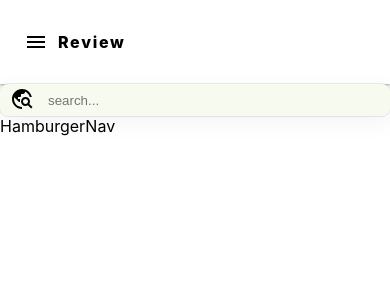
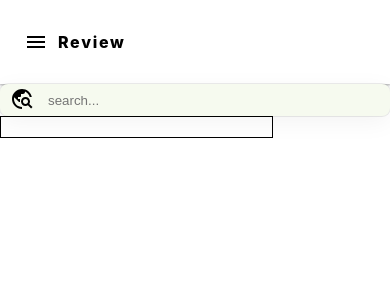
Before and after one commit to shashikantmaurya0007/video_lib, a React (Create React App) app: page / in a window 390 px wide. Both pictures are taken after a click on the icon 36 px from the left and 42 px from the top of the page. Shown: the top 300 px of the page. Built offline with nearby package versions, Linux system fonts and the light colour scheme; what miragejs would draw is missing.

Commit message:
fix(style):right side scroll

```diff
--- a/src/component/layoutComponent/header/HamburgerNav.jsx
+++ b/src/component/layoutComponent/header/HamburgerNav.jsx
@@ -8,9 +8,13 @@ const HamburgerNav = ({ showHamBurger }) => {
   return (
     <Transition in={showHamBurger} mountOnEnter unmountOnExit timeout={1000}>
       {(state) => (
-        <div className={`${styles["hamburger_" + state]}`}>
-          {console.log(state, "aamir")}HamburgerNav
-        </div>
+        <nav
+          className={`${styles["hamburger_" + state]} ${styles.hamburger_nav}`}
+        >
+          <ul>
+            <li></li>
+          </ul>
+        </nav>
       )}
     </Transition>
   );
--- a/src/component/layoutComponent/header/Header.module.css
+++ b/src/component/layoutComponent/header/Header.module.css
@@ -58,7 +58,7 @@
 .hamburger_entering {
     opacity: 0;
     transition: all 1s ease-in;
-    transform: translateX(3rem);
+    transform: translateX(-50vw);
 }
 
 .hamburger_entered {
@@ -69,11 +69,17 @@
 
 .hamburger_exiting {
     opacity: 0;
-    transition: opacity 1s ease-in;
+    transition: all 1s ease-in;
+    transform: translateX(-50vw);
 }
 
 .hamburger_exited {
     opacity: 0;
+}
+
+.hamburger_nav {
+    width: 70vw;
+    border: 1px solid black;
 }
 
 @media screen and (max-width: 800px) {
```
